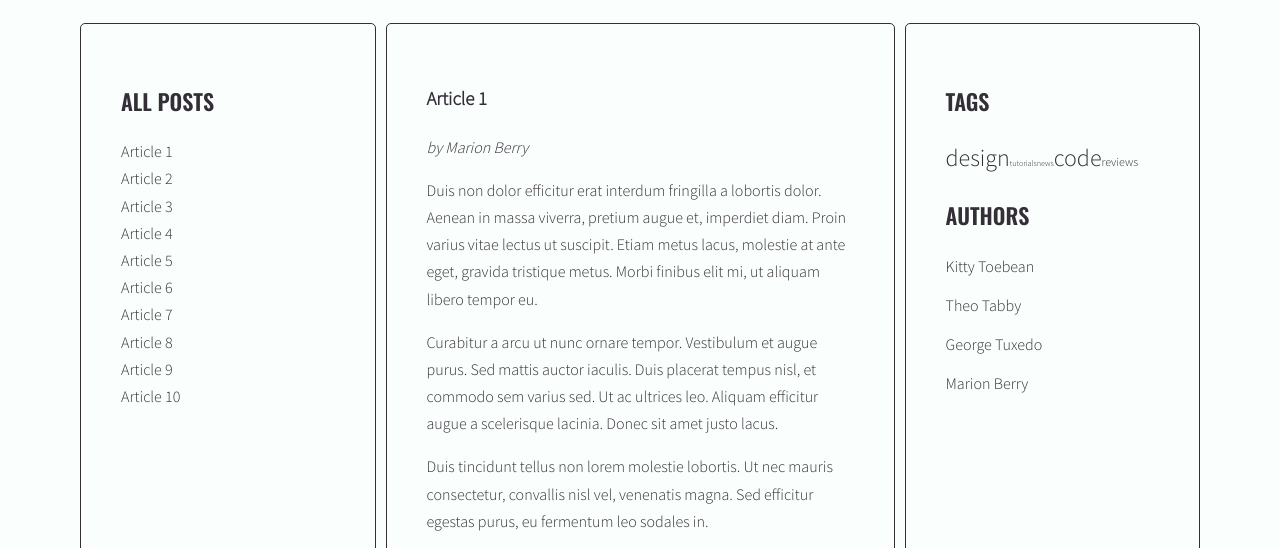
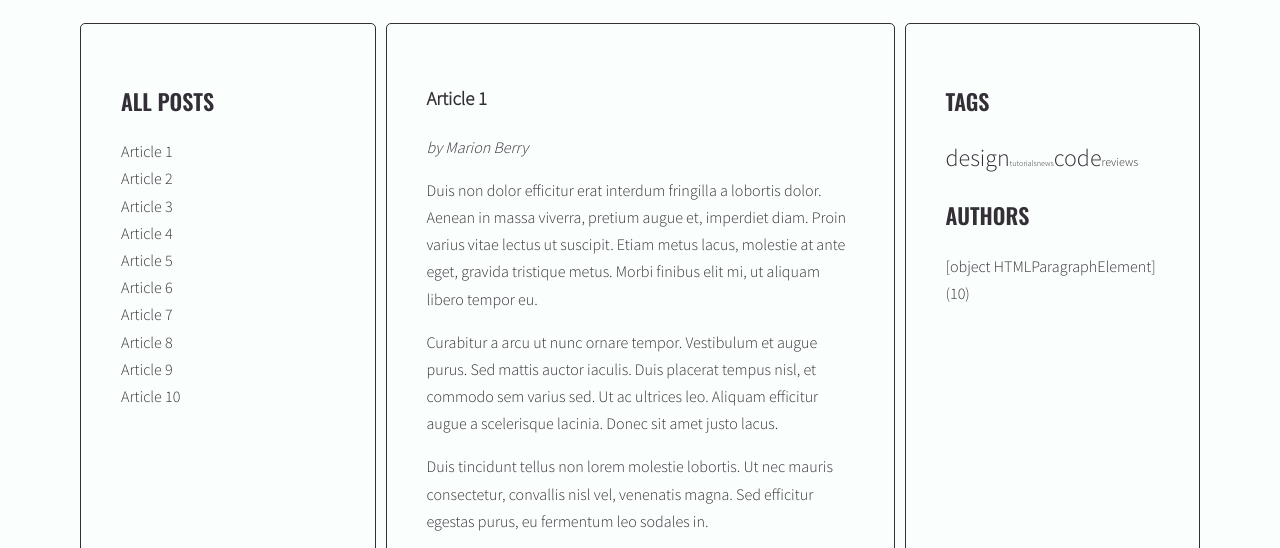
Before and after one commit to Gapiontko/javascript-blog, a website: page index.html in a window 1280 px wide. Shown: the part 220-768 px from the top of the page. Drawn offline with nearby package versions, Linux system fonts and the light colour scheme.

Commit message:
Add authors to the right sidebar

```diff
--- a/index.html
+++ b/index.html
@@ -192,26 +192,7 @@
             </ul>
             <h2 class="section-title">Authors</h2>
             <ul class="list authors">
-              <li>
-                <a href="#">
-                  <span class="author-name">Kitty Toebean</span>
-                </a>
-              </li>
-              <li>
-                <a href="#">
-                  <span class="author-name">Theo Tabby</span>
-                </a>
-              </li>
-              <li>
-                <a href="#">
-                  <span class="author-name">George Tuxedo</span>
-                </a>
-              </li>
-              <li>
-                <a href="#">
-                  <span class="author-name">Marion Berry</span>
-                </a>
-              </li>
+
             </ul>
           </aside>
         </main>
--- a/js/script.js
+++ b/js/script.js
@@ -3,9 +3,10 @@
   optTitleListSelector = '.titles',
   optArticleTagsSelector = '.post-tags .list',
   optArticleAuthorSelector = '.post-author',
-  optTagsListSelector = ' .tags.list',
+  optTagsListSelector = '.tags .list',
   optCloudClassCount = 5,
-  optCloudClassPrefix = 'tag-size-';
+  optCloudClassPrefix = 'tag-size-',
+  optAuthorsListSelector = '.author .list';
 
 const titleClickHandler = function(event){
   event.preventDefault();
@@ -85,8 +86,6 @@ const calculateTagsParams = function (tags){
     }
     console.log(tag + ' is used ' + tags[tag] + ' times');
   }
-  Math.min ();
-  Math.max ();
   return params;
 };
 const calculateTagClass = function (count, params){
@@ -145,8 +144,9 @@ const generateTags = function(){
 
   /* END LOOP: for every article: */
   }
-  /* [NEW] find list of tags in right column */
+  /* [NEW] find list of tags in the right column */
   const tagList = document.querySelector('.tags');
+  console.log(tagList);
 
   /* [NEW] create variable for all links HTML code */
   const tagsParams = calculateTagsParams(allTags);
@@ -155,11 +155,13 @@ const generateTags = function(){
 
   /* [NEW] START LOOP: for each tag in allTags: */
   for(let tag in allTags){
-  /* [NEW] generate code of a link and add it to allTagsHTML */
+
+    /* [NEW] generate code of a link and add it to allTagsHTML */
     allTagsHTML += '<a href="#tag-' + tag + '" class="'+ optCloudClassPrefix + calculateTagClass (allTags[tag], tagsParams) + '"><span>' + tag + '</span></a>';
     console.log(allTagsHTML);
+
+  /* [NEW] END LOOP: for each tag in allTags: */
   }
-  /* [NEW] END LOOP: for each tag in allTags: */
 
   /*[NEW] add HTML from allTagsHTML to tagList */
   tagList.innerHTML = allTagsHTML;
@@ -220,9 +222,26 @@ function addClickListenersToTags(){
 
 addClickListenersToTags();
 
+const calculateAuthorsParams = function (authors){
+  const params = {min: 999999, max: 0};
+  for(let author in authors){
+    if(authors[author] > params.max){
+      params.max = authors[author];
+    }
+    if (authors[author] < params.min){
+      params.min = authors[author];
+    }
+    console.log(author + ' is used ' + authors[author] + ' times');
+  }
+  return params;
+};
+
 const generateAuthors = function(){
+  /* [NEW] create a new variable allAuthors with an empty array */
+  let allAuthors = {};
+
   /* find all articles */
-  const articles =document.querySelectorAll(optArticleSelector);
+  const articles = document.querySelectorAll(optArticleSelector);
 
   /* START LOOP: for every article: */
   for (let article of articles){
@@ -243,11 +262,36 @@ const generateAuthors = function(){
     /* add generated code to html variable */
     html = html + authorHTML;
 
+    /* [NEW] check if this link is NOT already in allAuthors */
+    if(!allAuthors[author]) {
+    /* [NEW] add tag to allTags object */
+      allAuthors[author] = 1;
+    } else {
+      allAuthors[author]++;
+    }
 
     /* insert HTML of all the links into the author wrapper */  author.innerHTML = html;
 
   /* END LOOP: for every article: */
   }
+  /* [NEW] find list of authors in right column */
+  const authorsList = document.querySelector('.authors');
+
+  /* [NEW] create variable for all links HTML code */
+  const authorsParams = calculateAuthorsParams(allAuthors);
+  console.log('authorsParams:', authorsParams);
+  let allAuthorsHTML = '';
+
+  /* [NEW] START LOOP: for each author in allAuthors: */
+  for(let author in allAuthors){
+  /* [NEW] generate code of a link and add it to allAuthorsHTML */
+    allAuthorsHTML += author + '(' + allAuthors[author] + ')';
+    console.log(allAuthorsHTML);
+  }
+  /* [NEW] END LOOP: for each tag in allTags: */
+
+  /*[NEW] add HTML from allTagsHTML to tagList */
+  authorsList.innerHTML = allAuthorsHTML;
 };
 
 generateAuthors();
```
